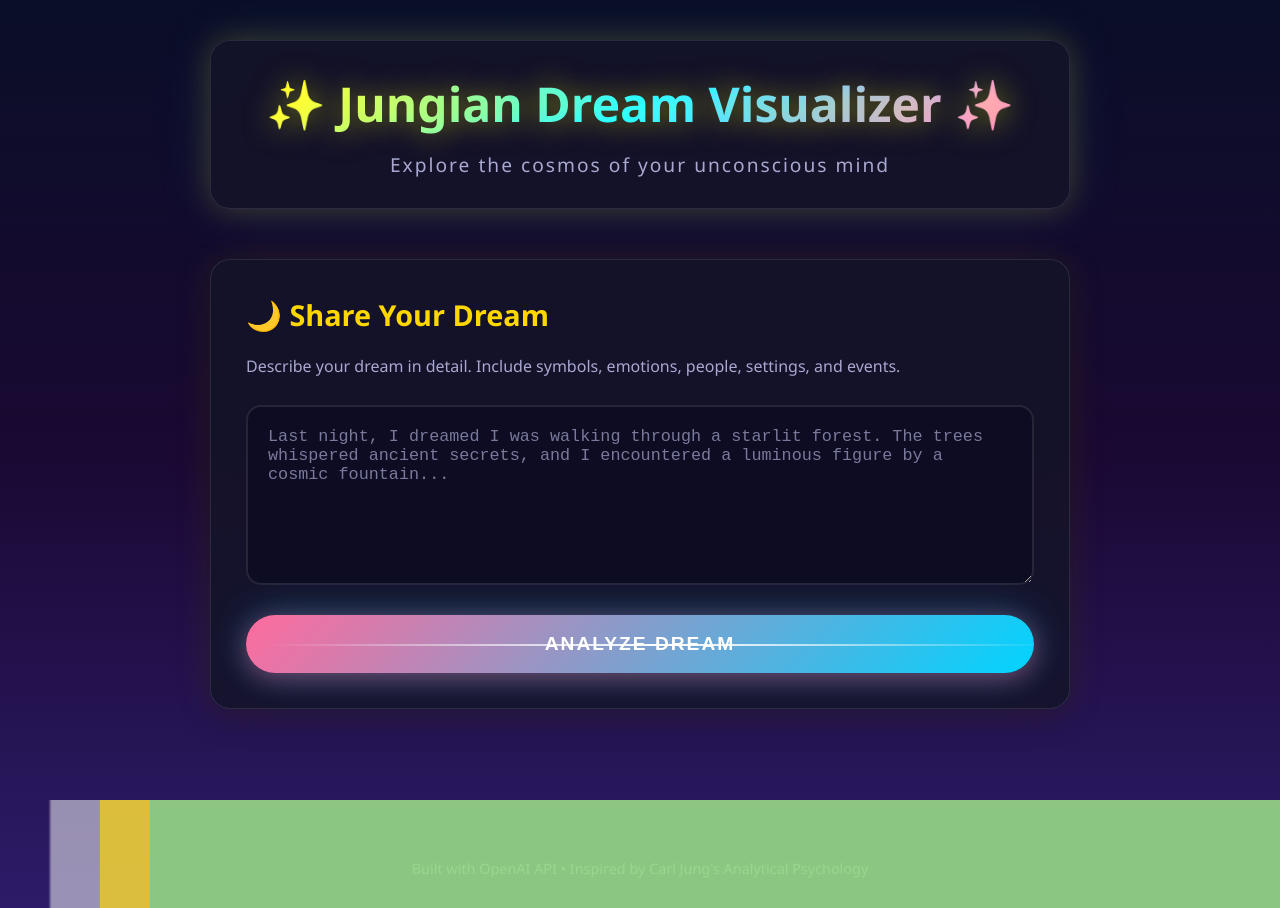
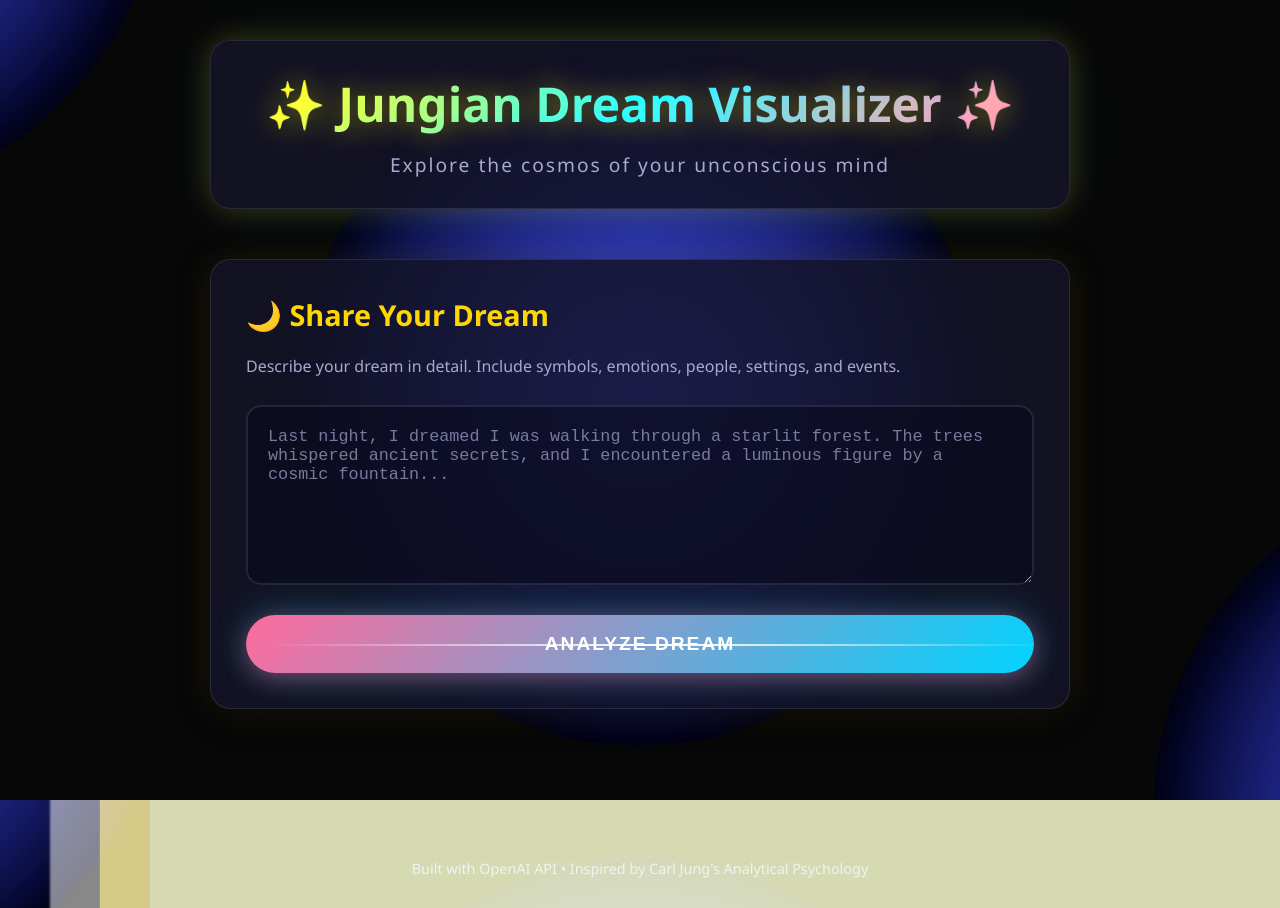
Before and after one commit to jercabaneros/CART498_A04, a Flask app: page / in a window 1280 px wide. Run offline with Flask 3, Linux system fonts and the light colour scheme.

Commit message:
Update css & app.py to fix internal error

```diff
--- a/app.py
+++ b/app.py
@@ -50,9 +50,9 @@ def index():
             image_prompt = f"Create a surreal, dreamlike, symbolic artistic representation of this dream in the style of Jungian psychology: {dream_text[:500]}. Dreamlike, symbolic, archetypal imagery with rich symbolism. Mystical, cosmic, constellation-like elements."
 
             img_response = client.images.generate(
-                model="dall-e-3",  # FIXED: Use dall-e-3 (gpt-image-1 may not be available)
+                model="dall-e-2",  # ChANGED from dall-e-3 (gpt-image-1 may not be available) to dall-e-2
                 prompt=image_prompt,
-                size="1024x1024",  # Better quality
+                size="512x512",  # Better quality
                 quality="standard",
                 n=1,
                 response_format="b64_json"  # Get base64 directly
--- a/static/style.css
+++ b/static/style.css
@@ -19,7 +19,15 @@
 }
 
 body {
+  /* keeps the gradient as fallback */
   background: linear-gradient(180deg, var(--deep-space) 0%, var(--cosmic-purple) 50%, var(--nebula-blue) 100%);
+
+  /* bg image */
+  background-image: url("/static/bg.png");
+  background-size: cover;
+  background-position: center;
+  background-attachment: fixed;
+
   min-height: 100vh;
   font-family: 'Segoe UI', Tahoma, Geneva, Verdana, sans-serif;
   color: var(--text-primary);
@@ -38,7 +46,9 @@ body {
   height: 100%;
   pointer-events: none;
   z-index: 0;
+  mix-blend-mode: screen; /*for better blending? */
 }
+
 
 .stars {
   background: transparent;
```
Also changed, not shown: static/bg.png (added).
